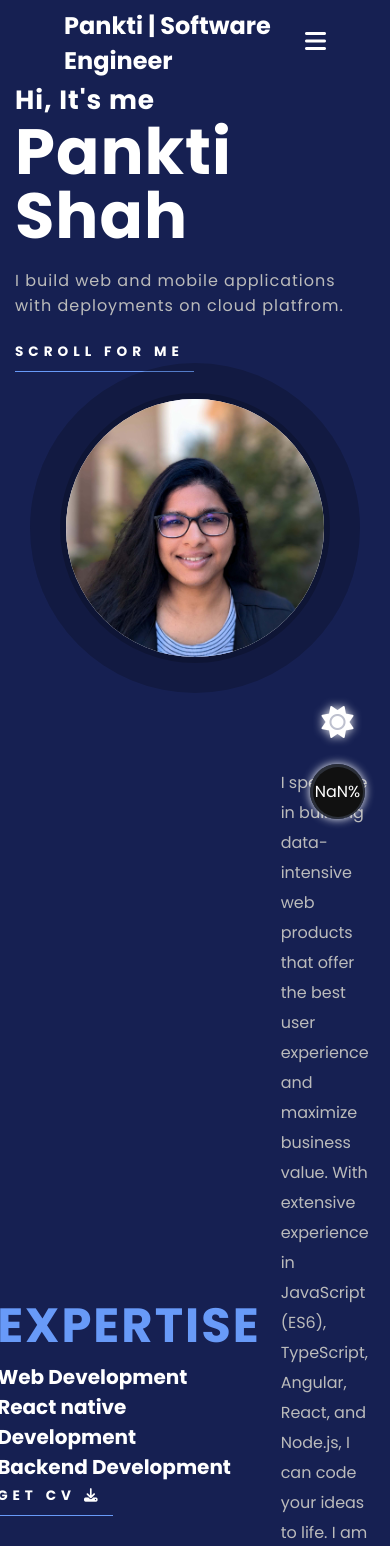
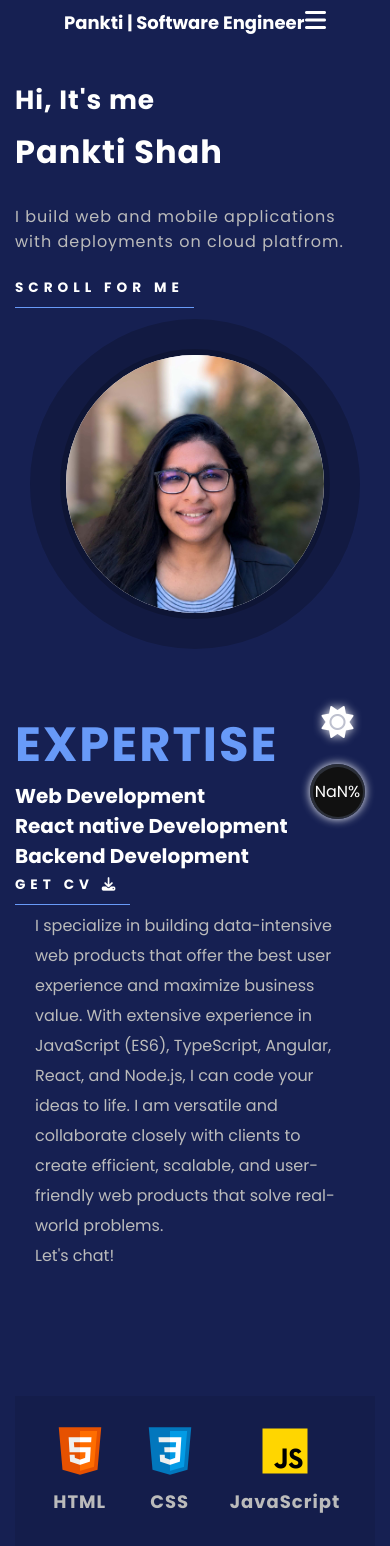
Before and after one commit to PS8924/portfolio, a React (Create React App) app: page / in a window 390 px wide. Shown: the top 1546 px of the page. Built offline with nearby package versions, Linux system fonts and the light colour scheme.

Commit message:
few changes to responsive design

```diff
--- a/src/components/Home/Home.css
+++ b/src/components/Home/Home.css
@@ -163,4 +163,12 @@
   .home-text{
     max-width: none;
   }
+  .home-img{
+    margin-top:20px;
+  }
 }
+
+@media (max-width: 768px) {
+  .home-text h1{
+    font-size: 2rem; }
+}
--- a/src/components/Navigation/Navigation.css
+++ b/src/components/Navigation/Navigation.css
@@ -164,11 +164,15 @@
     display: block;
   }
 
+  .logo {
+    font-size: 18px;
+  }
+
   .nav-menu {
     display: none;
     flex-direction: column;
     position: absolute;
-    top: 50px;
+    top: 35px;
     right: 0;
     width: 100%;
     background-color: var(--bgColor);
@@ -178,16 +182,13 @@
 
   .nav-menu.active {
     display: flex;
-
-    /* display: flex;
-    max-width: 173px;
-    height: 242px;
-    border: 1px solid;
-    margin-top: 15px; */
+    height: 200px;
+    /* max-width: 173px;
+    border: 1px solid; */
+    padding: 0.5rem;
   }
 
   .nav-menu li {
-    padding: 1rem 0;
-    /* padding: 10px 0; */
+    padding: 5px 0;
   }
 }
--- a/src/components/Summary/Summary.css
+++ b/src/components/Summary/Summary.css
@@ -39,3 +39,10 @@
   font-size: 1rem;
   line-height: 30px;
 }
+
+@media (max-width: 768px) {
+  #summary{
+    display: block;
+    margin: 0 auto;
+  }
+}
```
